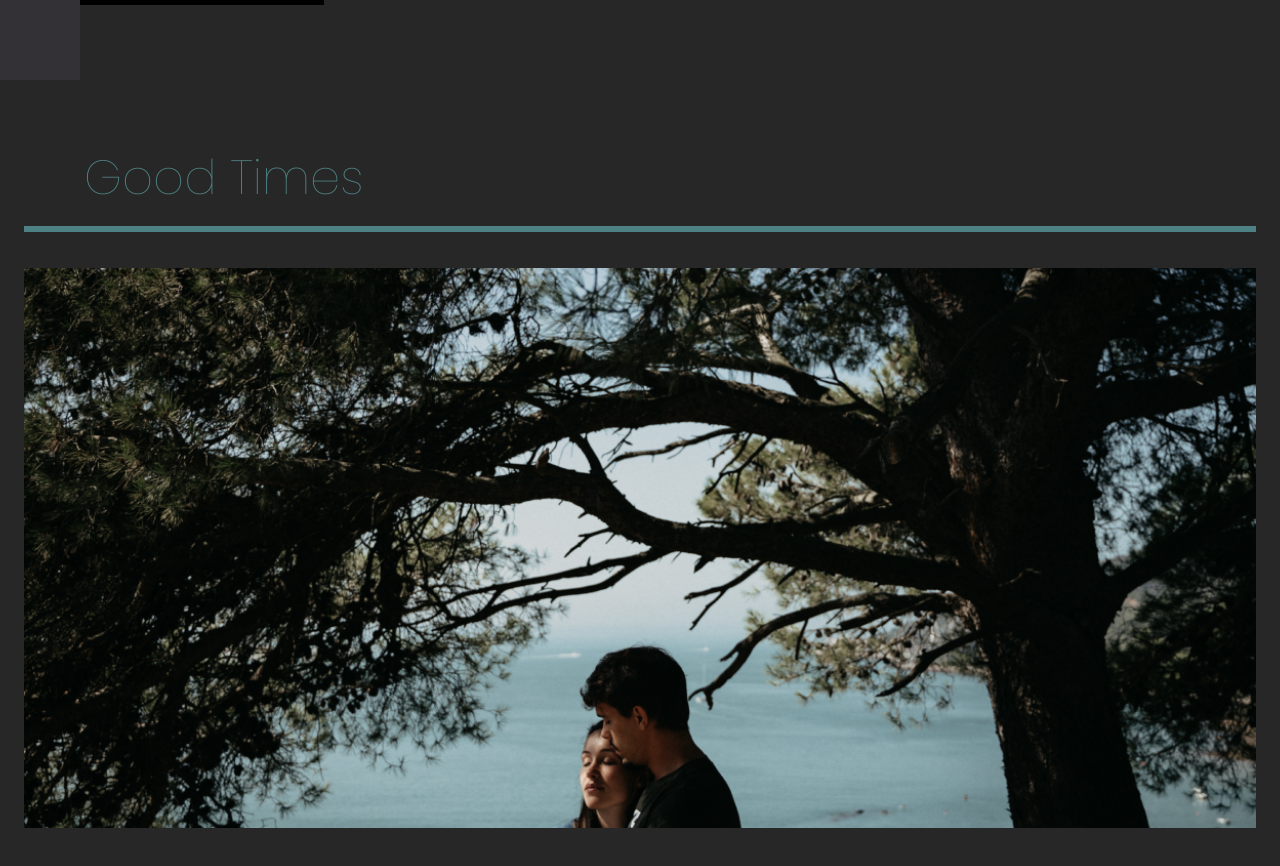
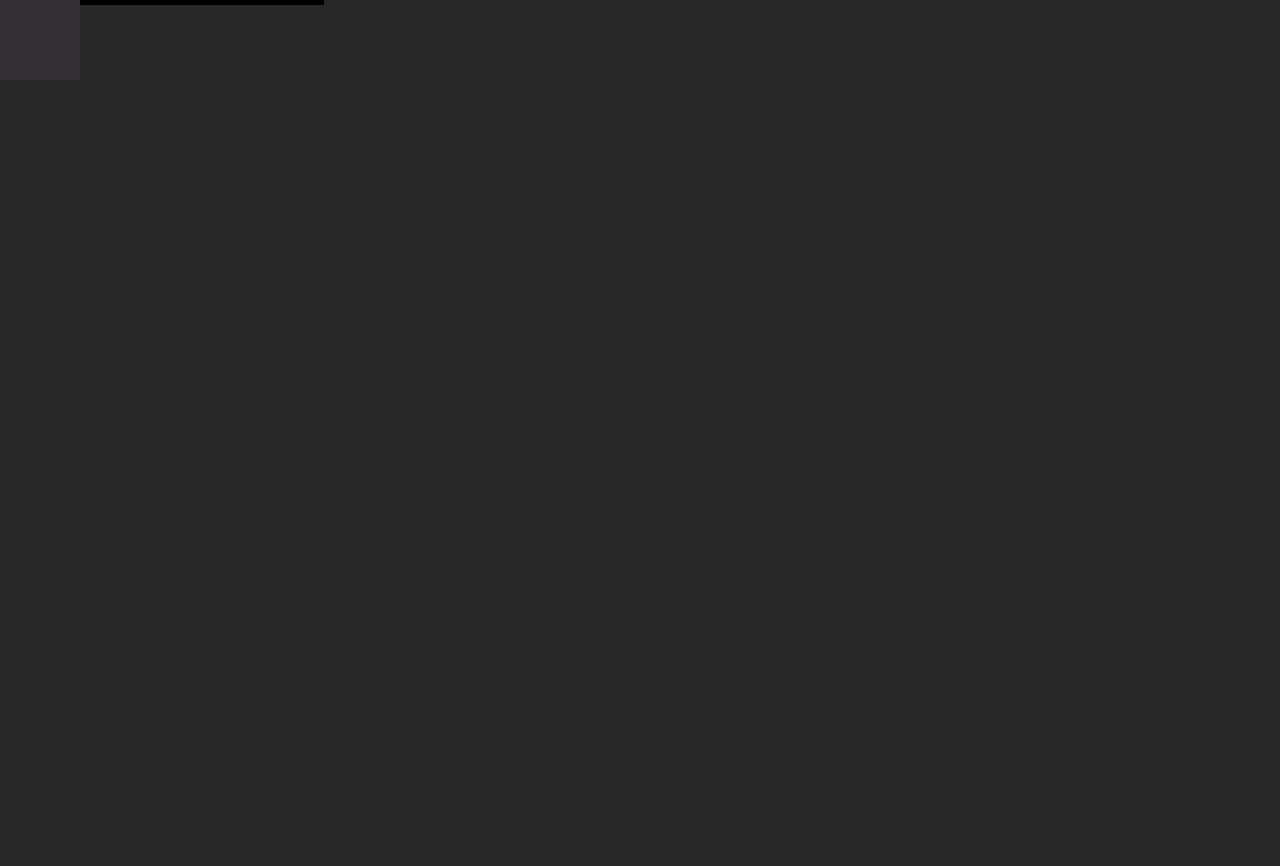
Before and after one commit to McKennie8/kport4, a React (Create React App) app: page /work in a window 1280 px wide. Shown: the part 720-1586 px from the top of the page. After the commit the page ends 874 px from the top, so only its background shows below. Built offline with nearby package versions, Linux system fonts and the light colour scheme; grey boxes are pictures that could not be loaded; a web font is replaced by a local one.

Commit message:
11. Movies Added?

```diff
--- a/src/pages/OurWork.js
+++ b/src/pages/OurWork.js
@@ -2,9 +2,7 @@ import React from "react";
 import styled from "styled-components";
 import { Link } from "react-router-dom";
 //Images
-import athlete from "../img/athlete-small.png";
-import theracer from "../img/theracer-small.png";
-import goodtimes from "../img/goodtimes-small.png";
+
 //Animations
 import { motion } from "framer-motion";
 import {
@@ -67,18 +65,7 @@ const OurWork = () => {
           />
         </Hide>
       </Movie>
-      <Movie
-        ref={element2}
-        variants={swoopAdoop}
-        animate={controls2}
-        initial="hidden"
-      >
-        <h2>Good Times</h2>
-        <motion.div variants={lineAnim} className="line"></motion.div>
-        <Link to="/work/good-times">
-          <img src={goodtimes} alt="goodtimes" />
-        </Link>
-      </Movie>
+
       <ScrollTop />
     </Work>
   );
```
